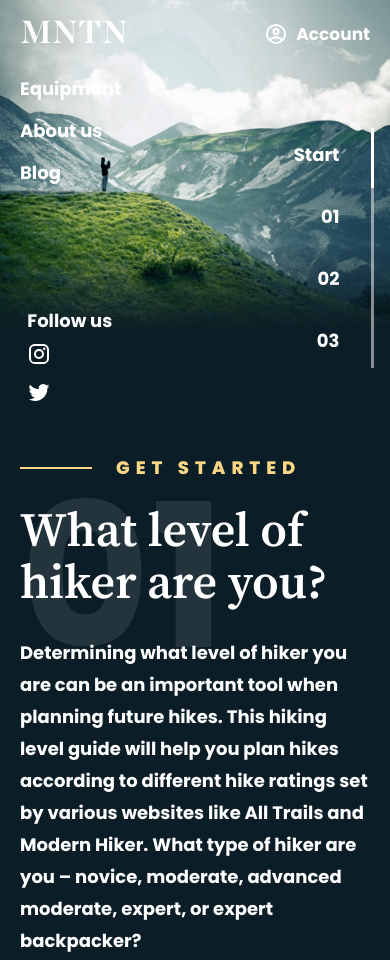
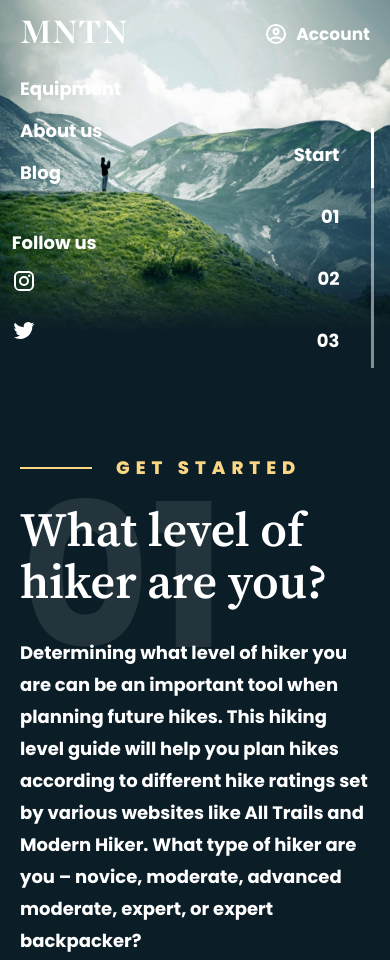
Before and after one commit to andpigge/hiking-guide, a plain HTML site: page index.html in a window 390 px wide. Shown: the top 960 px of the page. Drawn offline with Linux system fonts and the light colour scheme; files whose address does not match are found by name.

Commit message:
update mobile version

```diff
--- a/styles/styles.css
+++ b/styles/styles.css
@@ -202,13 +202,19 @@
   }
 }
 
-@media screen and (max-width: 786px) {
+@media screen and (max-width: 768px) {
   .follow-us {
     flex-direction: column;
     transform: rotate(0);
-    top: 80%;
-    left: 7%;
+    left: 3%;
     align-items: flex-start;
+  }
+}
+
+@media screen and (max-width: 384px) {
+  .follow-us {
+    top: 74%;
+    left: 5%;
   }
 }
 
@@ -222,10 +228,10 @@
   margin-right: 24px;
 }
 
-@media screen and (max-width: 786px) {
+@media screen and (max-width: 768px) {
   .follow-us__text {
     margin-right: 0;
-    margin-bottom: 10px;
+    margin-bottom: 15px;
   }
 }
 
@@ -271,10 +277,10 @@
   margin-right: 0;
 }
 
-@media screen and (max-width: 786px) {
+@media screen and (max-width: 768px) {
   .follow-us__link {
     margin-right: 0;
-    margin-bottom: 10px;
+    margin-bottom: 20px;
   }
 
   .follow-us__link:last-of-type {
```
